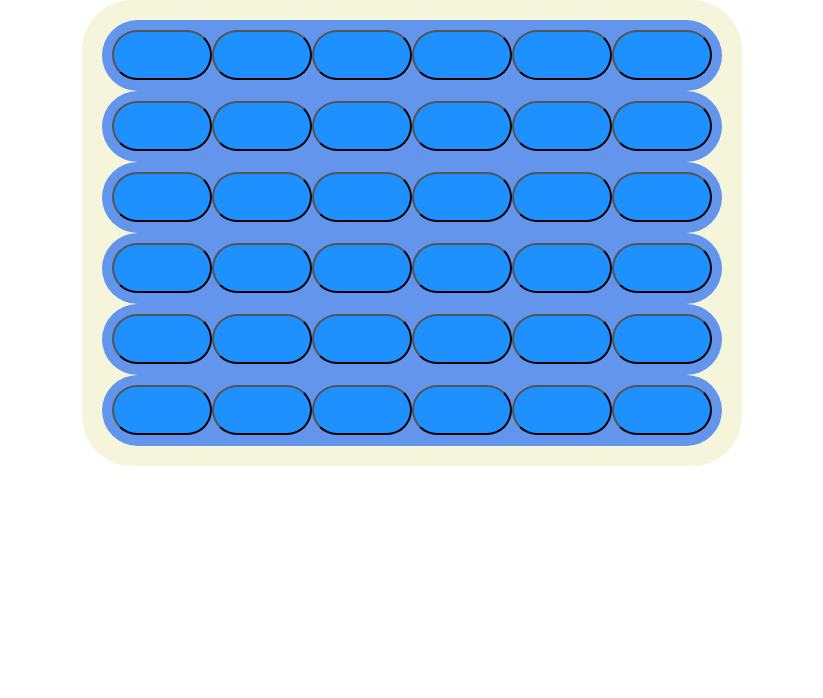
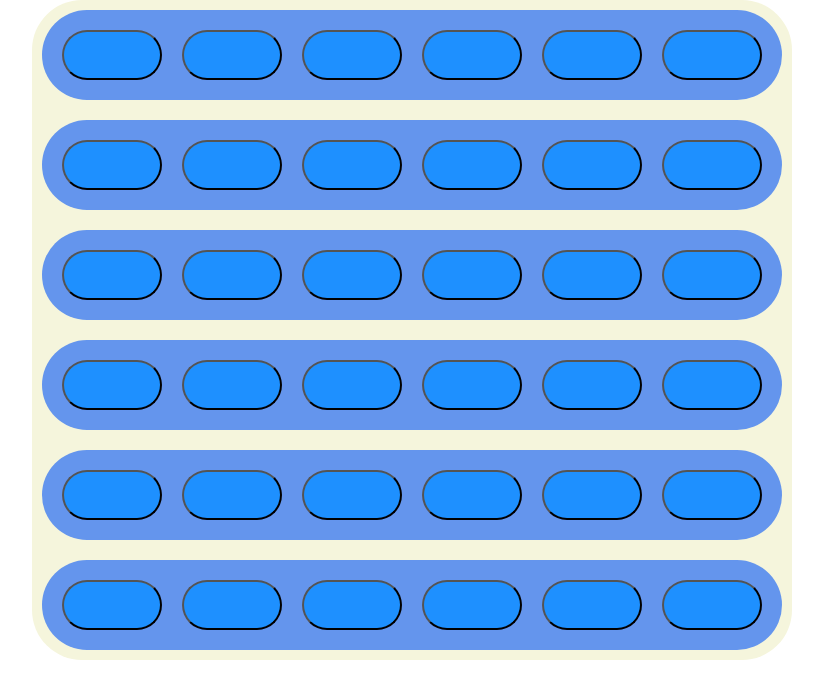
Before and after one commit to daneoj/client, a React (Create React App) app: page / in a window 1280 px wide. Shown: the top 698 px of the page, without its empty margins (228-1051 px from the left). Built offline with nearby package versions, Linux system fonts and the light colour scheme.

Commit message:
small margin changes

```diff
--- a/src/guitar/Guitar.css
+++ b/src/guitar/Guitar.css
@@ -8,5 +8,4 @@
     width: fit-content;
     height: fit-content;
     border-radius: 50px;
-    padding: 20px;
 }
--- a/src/guitar/GuitarString.css
+++ b/src/guitar/GuitarString.css
@@ -3,7 +3,8 @@
     background-color: DodgerBlue;
     border-radius: 25px;
     width: 100px;
-    height: 50px
+    height: 50px;
+    margin: 10px;
 }
 
 .guitarString {
@@ -13,6 +14,7 @@
     height: fit-content;
     padding: 10px;
     border-radius: 50px;
+    margin: 10px;
 }
 /*
     Might switch this to JS object style, and export the stuff.
```
